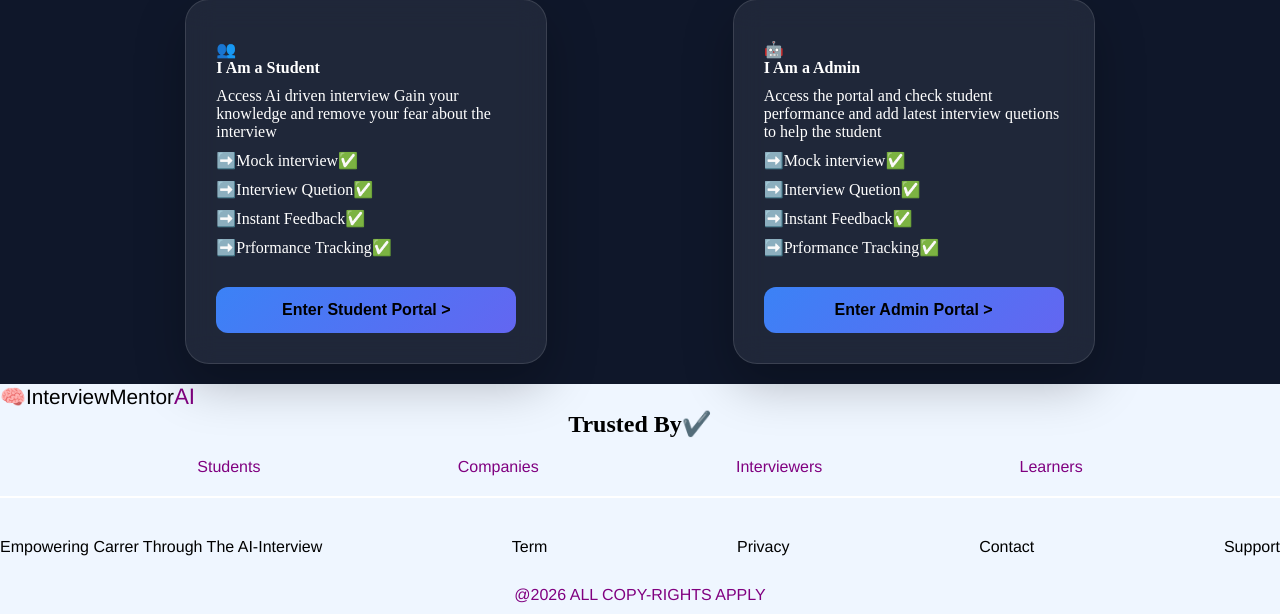
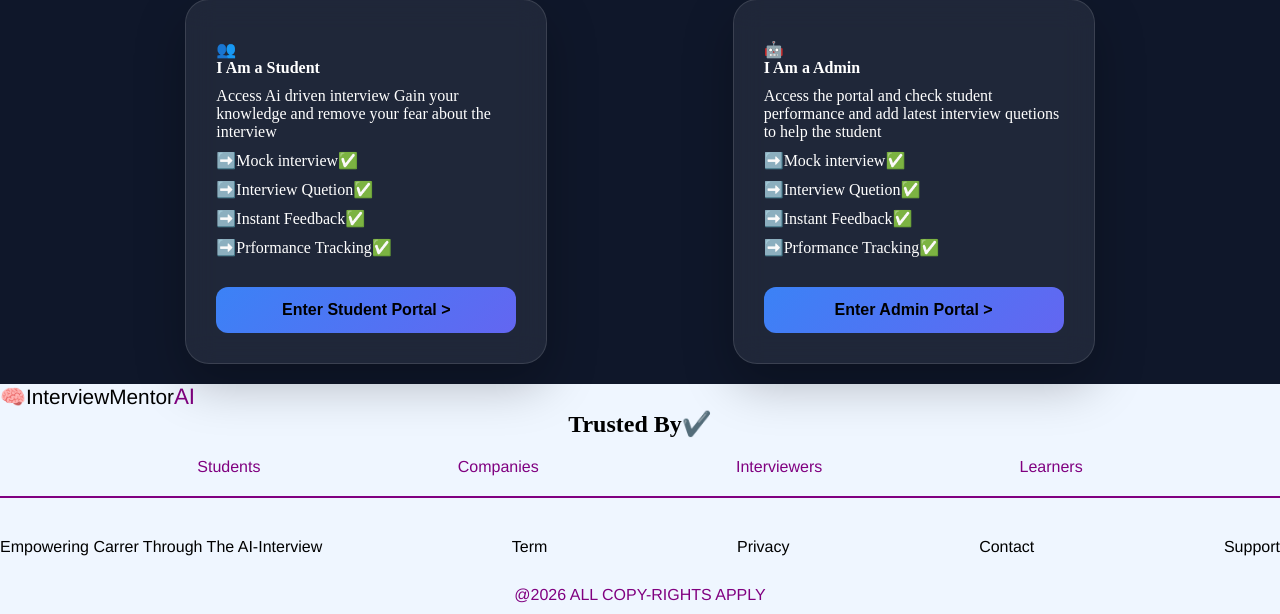
Before and after one commit to Ravalmit23/Ai-interview-preparation-portal, a Django app: page / in a window 1280 px wide. Shown: the part 750-1364 px from the top of the page. Run offline with Django 5.2, Linux system fonts and the light colour scheme; some libraries are stand-ins or nearby versions.

Commit message:
add horizontal-line in footer area

```diff
--- a/static/css/style.css
+++ b/static/css/style.css
@@ -233,6 +233,10 @@ body{
 .top-area h2{
     text-align: center;
 }
+#content-line1{
+    border: 0.9px solid purple;
+
+}
 .content{
     margin-top: 20px;
     font-family: 'Franklin Gothic Medium', 'Arial Narrow', Arial, sans-serif;
--- a/templates/index.html
+++ b/templates/index.html
@@ -75,7 +75,7 @@
             <a>Interviewers</a>
             <a>Learners</a>
         </div>
-        <hr id="content-line">
+        <hr id="content-line1">
         <div class="content">
         <p>Empowering Carrer Through The AI-Interview</p>
         <a>Term</a>
```
